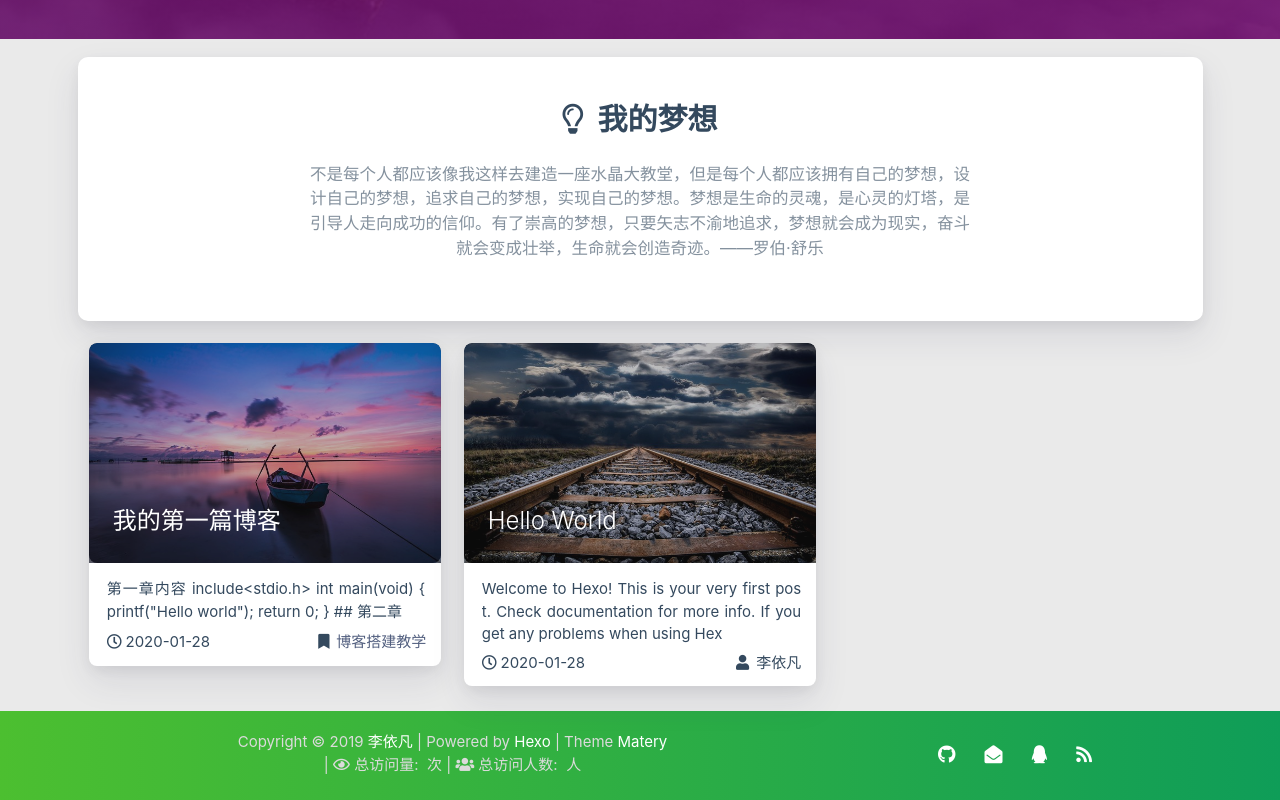
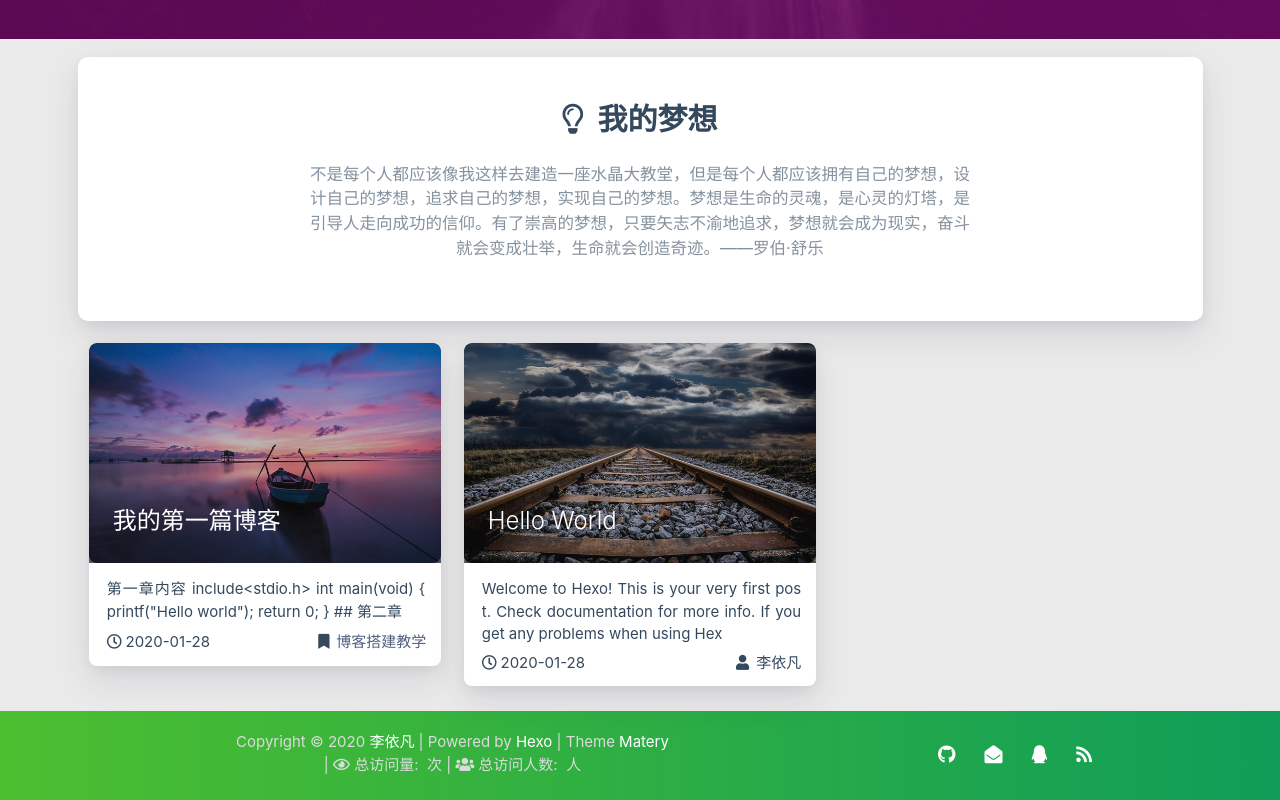
Before and after one commit to AoiDragon/blog, a plain HTML site: page index.html in a window 1280 px wide. Shown: the part 761-1561 px from the top of the page. Drawn offline with nearby package versions, Linux system fonts and the light colour scheme; some packages are replaced by stand-ins of ours; no server answers; a script that the page names is missing; files whose address does not match are found by name.

Commit message:
Site updated: 2020-01-29 21:06:32

```diff
--- a/index.html
+++ b/index.html
@@ -557,7 +557,7 @@ int main(void)
     <div class="container row center-align" style="margin-bottom: 0px !important;">
         <div class="col s12 m8 l8 copy-right">
             Copyright&nbsp;&copy;
-            <span id="year">2019</span>
+            <span id="year">2020</span>
             <a href="https://aoidragon.github.io" target="_blank">李依凡</a>
             |&nbsp;Powered by&nbsp;<a href="https://hexo.io/" target="_blank">Hexo</a>
             |&nbsp;Theme&nbsp;<a href="https://github.com/blinkfox/hexo-theme-matery" target="_blank">Matery</a>
```
Also changed, not shown: 2020/01/28/hello-world/index.html (+1 -1 lines), 2020/01/28/我的第一篇博客/index.html (+1 -1 lines), archives/2020/01/index.html (+1 -1 lines), archives/2020/index.html (+1 -1 lines), archives/index.html (+1 -1 lines), categories/index.html (+1 -1 lines), categories/博客搭建教学/index.html (+1 -1 lines), tags/index.html (+1 -1 lines), medias/banner/0.jpg (deleted), medias/banner/1.jpg (deleted), medias/banner/2.jpg (deleted), medias/banner/3.jpg (deleted), medias/banner/4.jpg (deleted), medias/banner/5.jpg (deleted), 1 more files, 1 other file.
